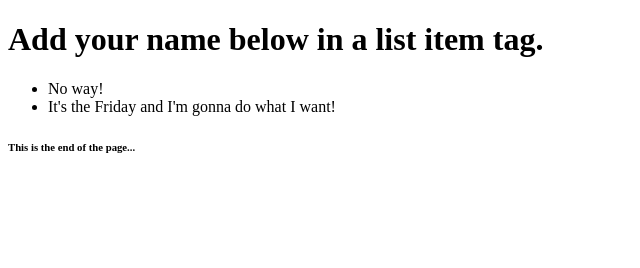
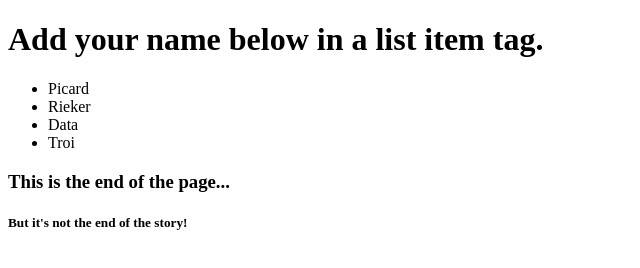
Before and after one commit to maryella/gitting_some_practice, a plain HTML site: page index.html in a window 1280 px wide. Shown: the whole page, without its empty margins (0-640 px from the left). Drawn offline with Linux system fonts and the light colour scheme.

Commit message:
More changes to make conflicts

```diff
--- a/index.html
+++ b/index.html
@@ -12,12 +12,15 @@
         </header>
         <main>
             <ul>
-                <li>No way!</li>
-                <li>It's the Friday and I'm gonna do what I want!</li>
+                <li>Picard</li>
+                <li>Rieker</li>
+                <li>Data</li>
+                <li>Troi</li>
             </ul>
         </main>
         <footer>
-            <h6>This is the end of the page...</h6>
+            <h3>This is the end of the page... </h3>
+            <h5>But it's not the end of the story!</h5>
         </footer>
     </body>
 </html>
```
